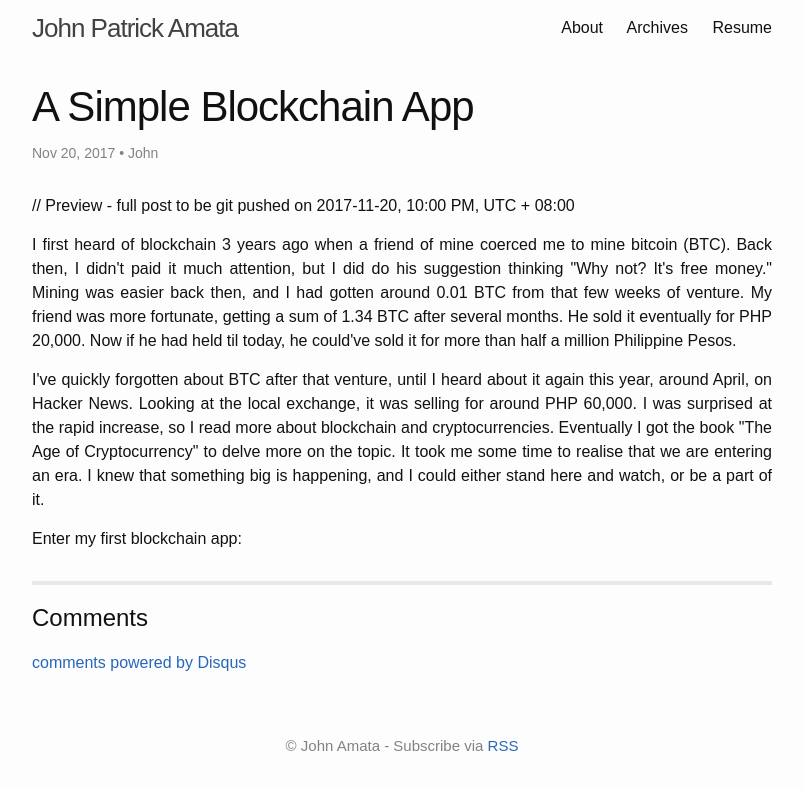
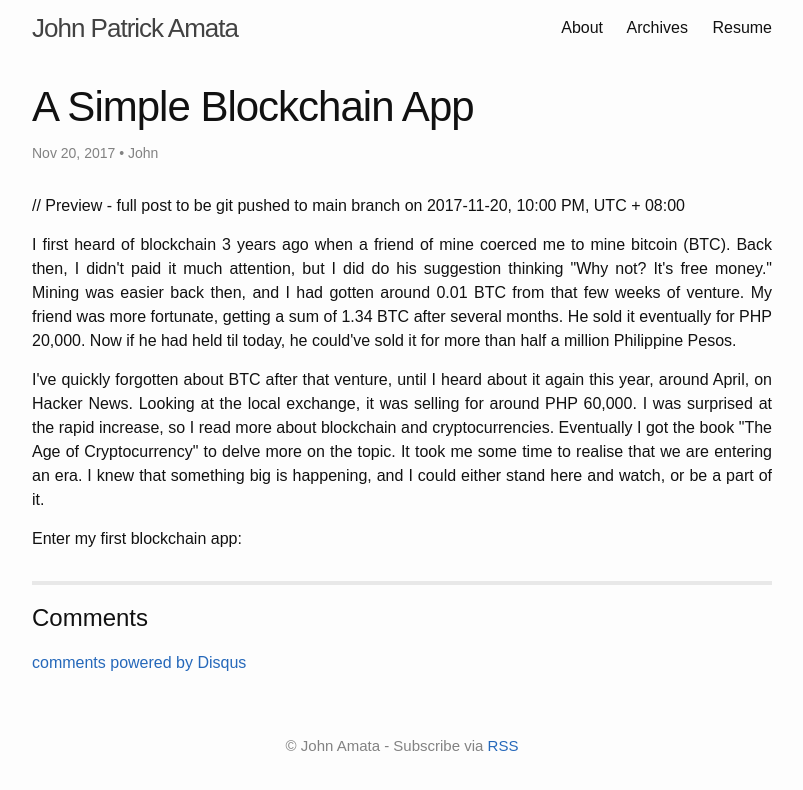
Before and after one commit to jpamata/jpamata.github.io, a Jekyll site: the page built from _posts/2017-11-20-a-simple-blockchain-app.md, in a window 1280 px wide. Shown: the top 790 px of the page, without its empty margins (238-1041 px from the left). Built offline with Jekyll 4.4.1, drawn with Linux system fonts in a browser that asks for light colours; comment, search, counter and statistics services are not loaded.

Commit message:
Update 2017-11-20-a-simple-blockchain-app.md

```diff
--- a/_posts/2017-11-20-a-simple-blockchain-app.md
+++ b/_posts/2017-11-20-a-simple-blockchain-app.md
@@ -5,7 +5,7 @@ author: "John"
 description: A few things on the first blockchain app I made.
 ---
 
-// Preview - full post to be git pushed on 2017-11-20, 10:00 PM, UTC + 08:00
+// Preview - full post to be git pushed to main branch on 2017-11-20, 10:00 PM, UTC + 08:00
 
 <p align="justify">I first heard of blockchain 3 years ago when a friend of mine coerced me to mine bitcoin (BTC). Back then, I didn't paid it much attention, but I did do his suggestion thinking "Why not? It's free money." Mining was easier back then, and I had gotten around 0.01 BTC from that few weeks of venture. My friend was more fortunate, getting a sum of 1.34 BTC after several months. He sold it eventually for PHP 20,000. Now if he had held til today, he could've sold it for more than half a million Philippine Pesos.</p>
 
```
